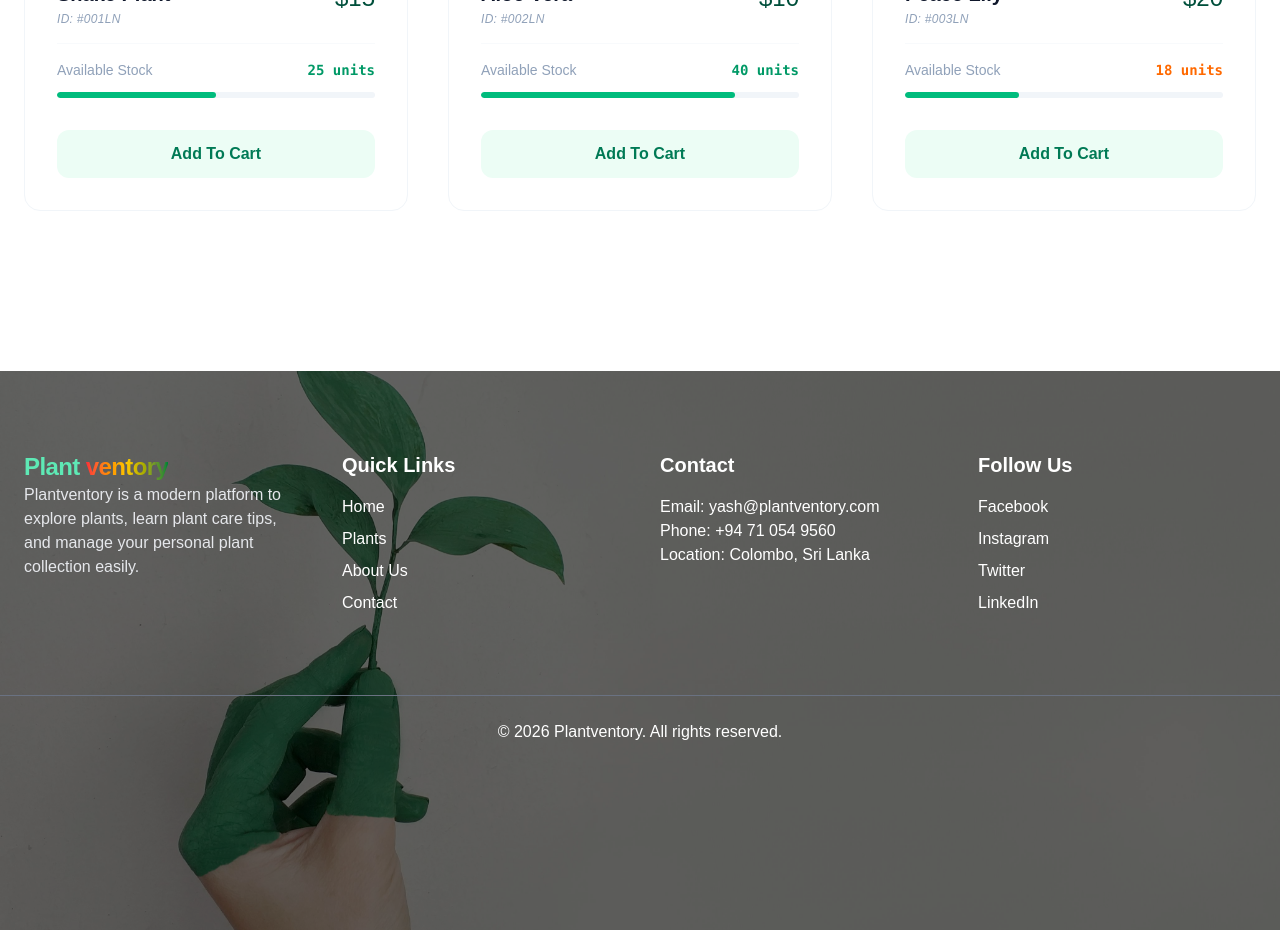
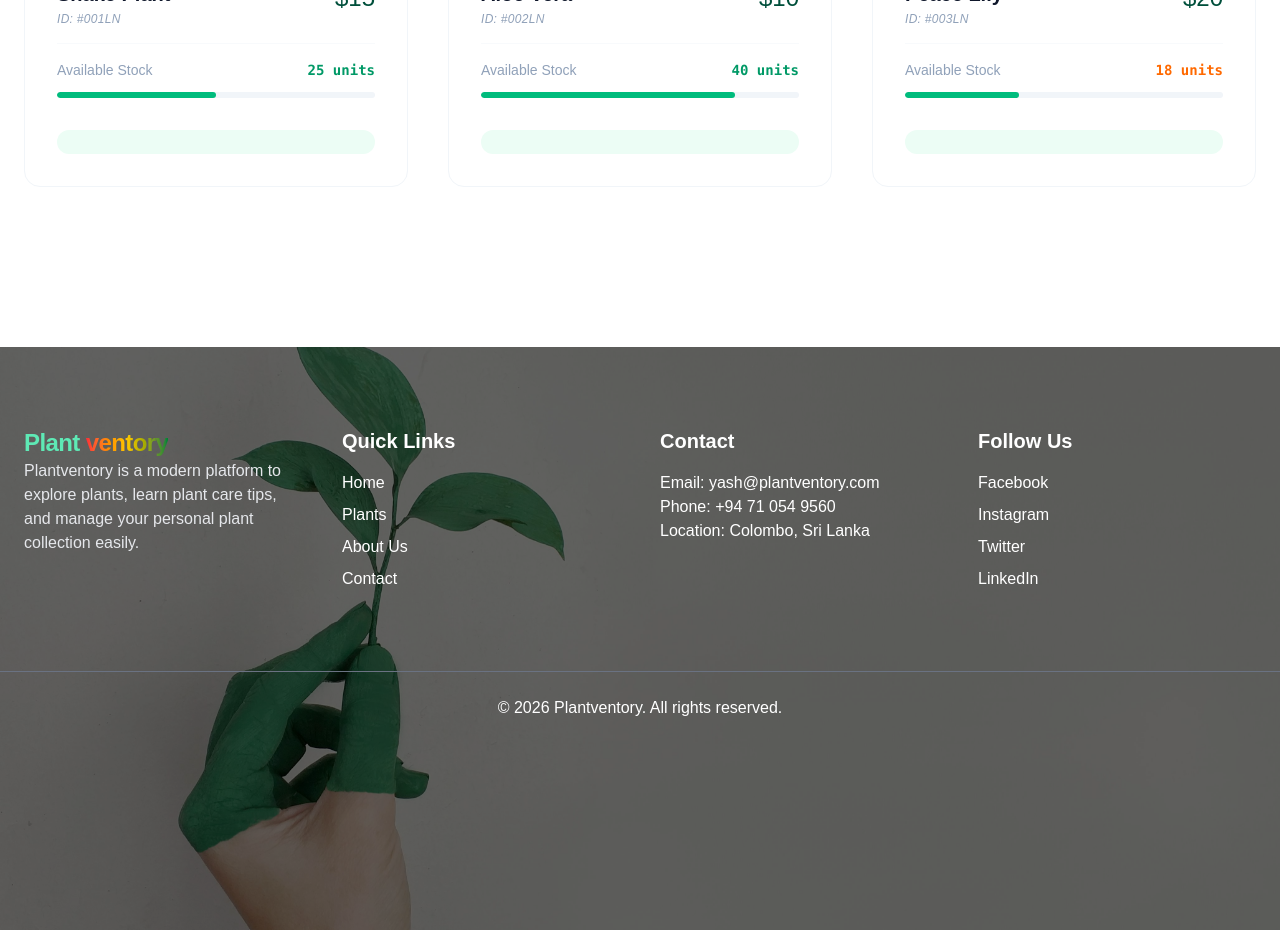
Before and after one commit to yasarahasini/plant-ventory, a Next.js app in the folder frontend/: page /shop in a window 1280 px wide. Shown: the part 1440-2370 px from the top of the page. Built offline with nearby package versions, Linux system fonts and the light colour scheme.

Commit message:
update pages

```diff
--- a/frontend/app/(user)/shop/page.tsx
+++ b/frontend/app/(user)/shop/page.tsx
@@ -159,7 +159,7 @@ function PlantCard({ plant }: { plant: Plant }) {
         </div>
 
         <button className="mt-8 w-full bg-emerald-50 text-emerald-700 py-3 rounded-xl font-bold hover:bg-emerald-900 hover:text-white transition-all duration-300">
-       Add To Cart
+
         </button>
       </div>
     </div>
```
